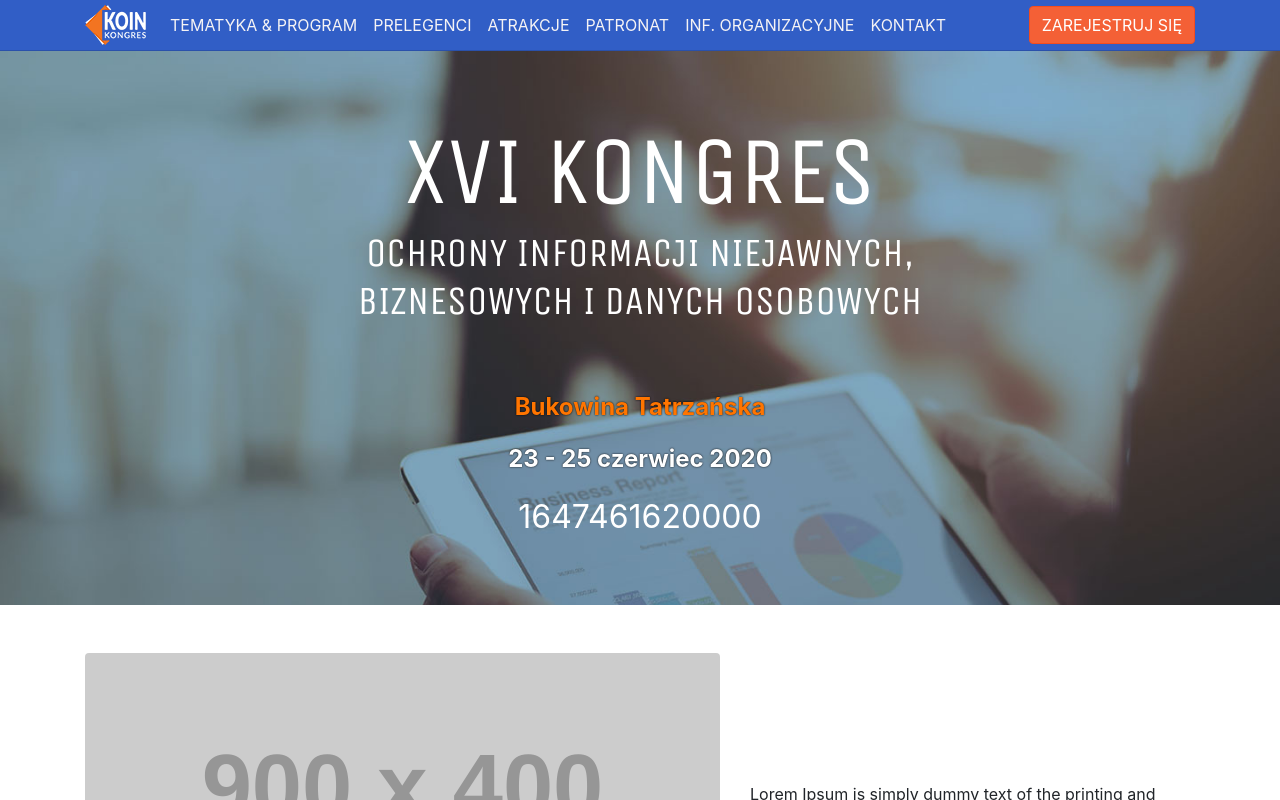
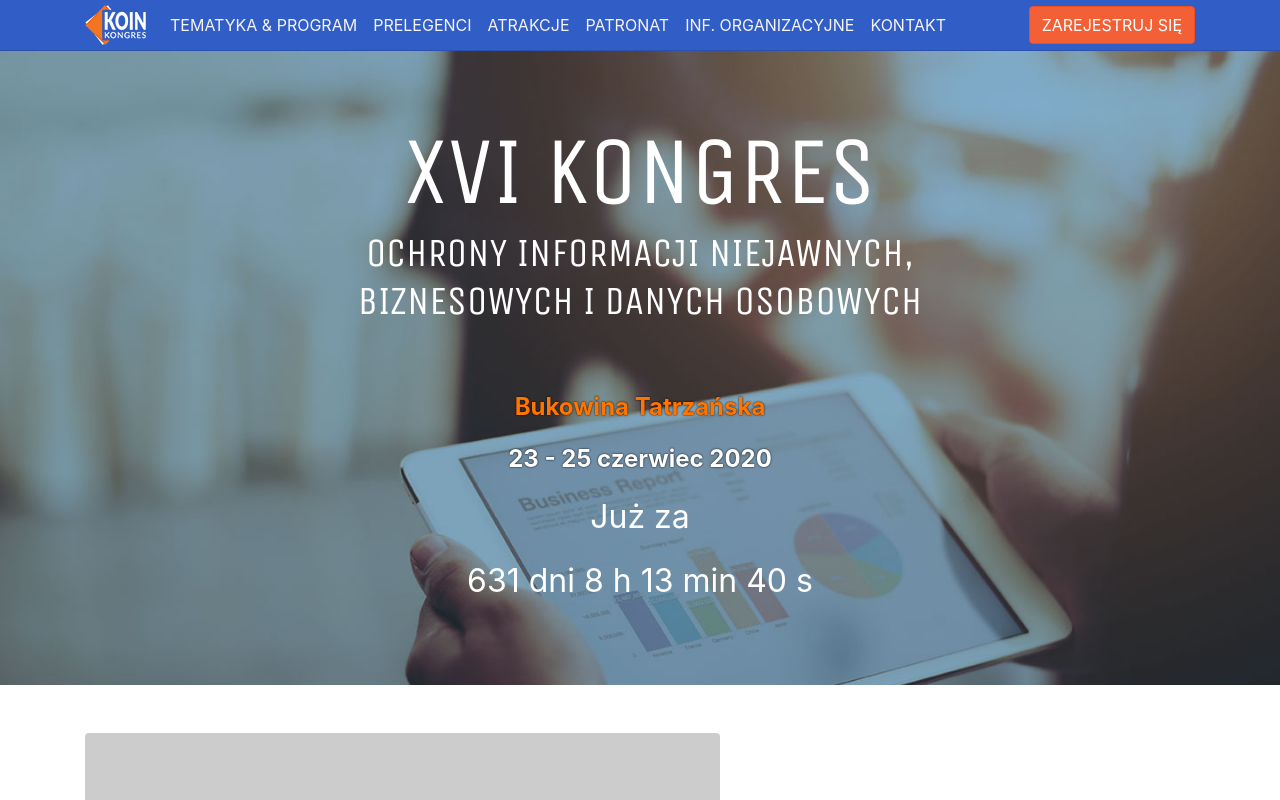
Before and after one commit to fishka11/event-site-2, a React (Create React App) app: page / in a window 1280 px wide. Shown: the top 800 px of the page. Built offline with nearby package versions, Linux system fonts and the light colour scheme.

Commit message:
Adding Counter - step 2

```diff
--- a/src/components/Counter.js
+++ b/src/components/Counter.js
@@ -5,12 +5,32 @@ import "./Counter.css";
 class Counter extends Component {
   constructor(props) {
     super(props);
-    this.state = { eventDate: props.eventDate, currentDate: Date.now() };
+    this.state = {
+      eventDate: props.eventDate,
+      days: 0,
+      hours: 0,
+      mins: 0,
+      secs: 0,
+    };
   }
 
   tick() {
+    let diffrence = Math.abs(
+      Math.floor((this.props.eventDate.start - Date.now()) / 1000)
+    );
+    console.log(diffrence);
+    let days = Math.floor(diffrence / (24 * 60 * 60));
+    let secsLeft = diffrence - days * 24 * 60 * 60;
+    let hours = Math.floor(secsLeft / (60 * 60));
+    secsLeft = secsLeft - hours * 60 * 60;
+    let mins = Math.floor(secsLeft / 60);
+    secsLeft = secsLeft - mins * 60;
+    let secs = secsLeft;
     this.setState((state) => ({
-      currentDate: Date.now(),
+      days,
+      hours,
+      mins,
+      secs,
     }));
   }
 
@@ -23,7 +43,16 @@ class Counter extends Component {
   }
 
   render() {
-    return <div className="counter text-center">{this.state.currentDate}</div>;
+    console.log(this.state.days);
+
+    return (
+      <div className="counter text-center">
+        <p className="size6vw">Już za</p>
+        <p>
+          {` ${this.state.days} dni ${this.state.hours} h ${this.state.mins} min ${this.state.secs} s`}
+        </p>
+      </div>
+    );
   }
 }
 
```
Also changed, not shown: 1 other file (tests, documents, lock files or other folders).
